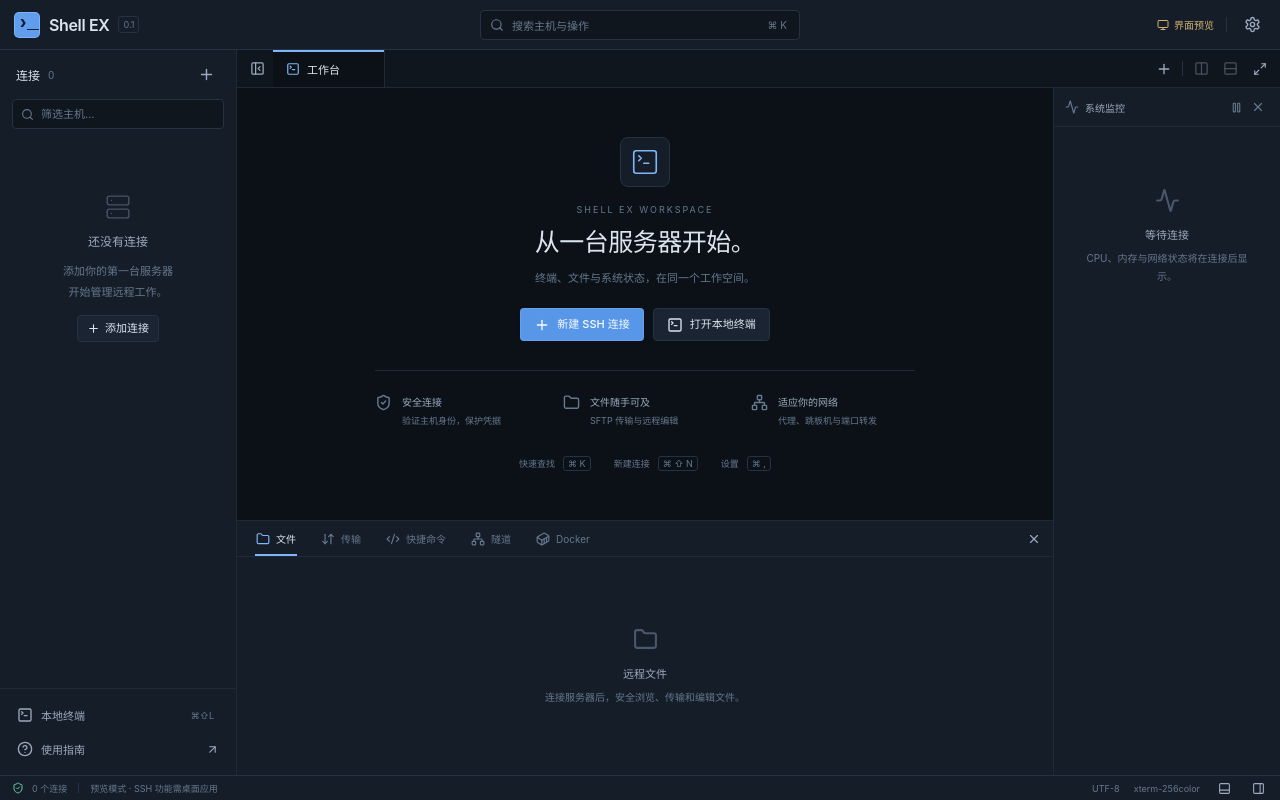
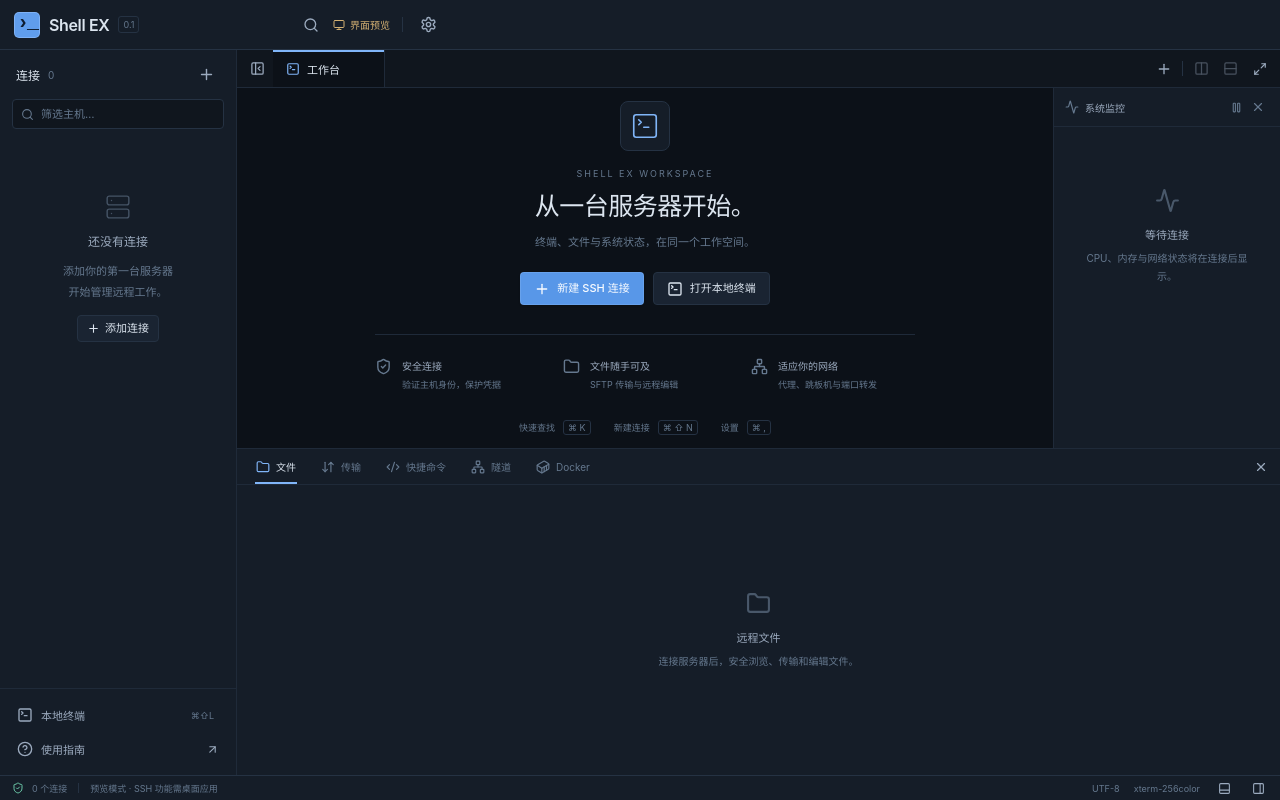
Before and after one commit to xzcode/shell-ex, a React (Vite) app in the folder apps/desktop/: page / in a window 1280 px wide. Built offline with nearby package versions, Linux system fonts and the light colour scheme.

Commit message:
feat(ui): dock file explorer below terminal/monitor and add theme choices

```diff
--- a/apps/desktop/src/App.tsx
+++ b/apps/desktop/src/App.tsx
@@ -166,7 +166,7 @@ export default function App() {
           ...defaultWorkspace,
           ...w,
           sidebarWidth: Math.min(360, Math.max(196, w.sidebarWidth || 236)),
-          filesHeight: Math.min(480, Math.max(150, w.filesHeight || 254)),
+          filesHeight: Math.min(560, Math.max(180, w.filesHeight || 326)),
         });
         restoreRef.current = w.hostIds || [];
         setReady(true);
@@ -703,9 +703,9 @@ export default function App() {
             }
           : {
               filesHeight: Math.max(
-                150,
+                180,
                 Math.min(
-                  window.innerHeight - 240,
+                  window.innerHeight - 260,
                   initial + startY - event.clientY,
                 ),
               ),
@@ -834,20 +834,13 @@ export default function App() {
           <strong>Shell EX</strong>
           <span className="version-tag">0.1</span>
         </div>
-        <div className="header-center">
-          <button
-            className="command-trigger"
-            onClick={() => {
-              setPalette(true);
-              setPaletteQuery("");
-            }}
+        <div className="header-actions">
+          <IconButton
+            title="快速查找主机和操作 ⌘K"
+            onClick={() => { setPalette(true); setPaletteQuery(""); }}
           >
-            <Search size={14} />
-            <span>搜索主机与操作</span>
-            <kbd>⌘ K</kbd>
-          </button>
-        </div>
-        <div className="header-actions">
+            <Search size={16} />
+          </IconButton>
           <span className={`environment-label${!native ? " preview" : ""}`}>
             {native ? (
               <>
@@ -1231,6 +1224,18 @@ export default function App() {
                   </div>
                 )}
               </div>
+            </section>
+            {workspace.monitorVisible && (
+              <MonitorPanel
+                session={active}
+                settings={settings}
+                notify={notify}
+                onClose={() =>
+                  setWorkspace((w) => ({ ...w, monitorVisible: false }))
+                }
+              />
+            )}
+          </div>
               {workspace.filesVisible && (
                 <>
                   <div
@@ -1310,18 +1315,6 @@ export default function App() {
                   </section>
                 </>
               )}
-            </section>
-            {workspace.monitorVisible && (
-              <MonitorPanel
-                session={active}
-                settings={settings}
-                notify={notify}
-                onClose={() =>
-                  setWorkspace((w) => ({ ...w, monitorVisible: false }))
-                }
-              />
-            )}
-          </div>
         </main>
       </div>
       <footer className="statusbar">
--- a/apps/desktop/src/SettingsDialog.tsx
+++ b/apps/desktop/src/SettingsDialog.tsx
@@ -193,23 +193,24 @@ export function SettingsDialog({
               <h3>外观</h3>
               <p className="section-description">清晰、克制的专业工作空间。</p>
               <div className="theme-options">
-                {(["dark", "light"] as const).map((theme) => (
+                {([
+                  { id: "graphite", label: "石墨灰", hint: "柔和的专业深色" },
+                  { id: "mist", label: "雾光浅色", hint: "舒适的浅色界面" },
+                  { id: "aurora", label: "极光深色", hint: "青绿点缀的暗色" },
+                  { id: "light", label: "经典浅色", hint: "原版浅色配色" },
+                ] as const).map((theme) => (
                   <button
-                    className={`theme-card ${theme}${form.theme === theme ? " selected" : ""}`}
-                    key={theme}
-                    onClick={() => set("theme", theme)}
+                    className={`theme-card ${theme.id}${form.theme === theme.id || (form.theme === "dark" && theme.id === "graphite") ? " selected" : ""}`}
+                    key={theme.id}
+                    onClick={() => set("theme", theme.id)}
+                    aria-pressed={form.theme === theme.id || (form.theme === "dark" && theme.id === "graphite")}
                   >
                     <div className="theme-mini">
                       <span />
-                      <div>
-                        <i />
-                        <i />
-                        <i />
-                      </div>
+                      <div><i /><i /><i /></div>
                     </div>
-                    <strong>
-                      {theme === "dark" ? "午夜深色" : "清晨浅色"}
-                    </strong>
+                    <strong>{theme.label}</strong>
+                    <small>{theme.hint}</small>
                   </button>
                 ))}
               </div>
--- a/apps/desktop/src/types.ts
+++ b/apps/desktop/src/types.ts
@@ -116,7 +116,7 @@ export type Tunnel = {
   targetPort?: number;
 };
 export type AppSettings = {
-  theme: "dark" | "light";
+  theme: "graphite" | "mist" | "aurora" | "light" | "dark";
   fontSize: number;
   fontFamily: string;
   scrollback: number;
@@ -145,7 +145,7 @@ export type Notify = (
   kind?: "success" | "error" | "info",
 ) => void;
 export const defaultSettings: AppSettings = {
-  theme: "dark",
+  theme: "graphite",
   fontSize: 13,
   fontFamily: "Menlo, Monaco, Consolas, monospace",
   scrollback: 10000,
@@ -158,7 +158,7 @@ export const defaultWorkspace: Workspace = {
   hostIds: [],
   activeHostId: null,
   sidebarWidth: 236,
-  filesHeight: 254,
+  filesHeight: 326,
   monitorVisible: true,
   filesVisible: true,
   split: "none",
```
Also changed, not shown: 2 other files (tests, documents, lock files or other folders).
